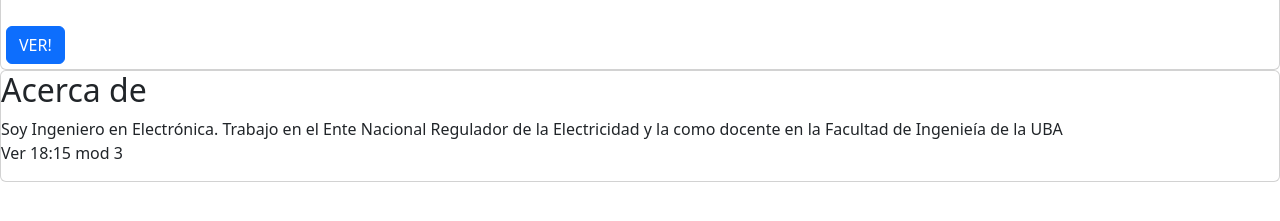
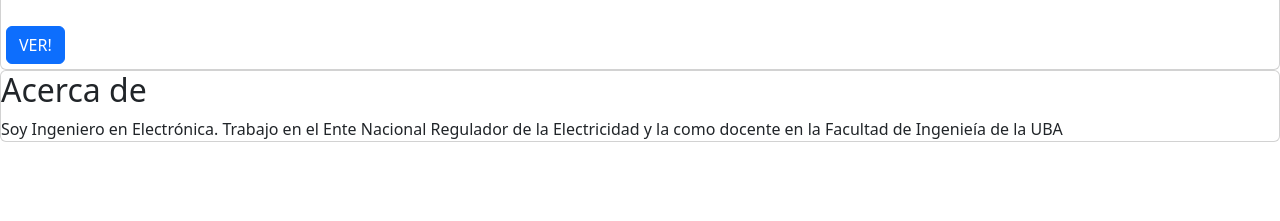
Before and after one commit to ferbonelli/Portfolio-FrontEnd, an Angular app in the folder MiPorfolio/: page / in a window 1280 px wide. Shown: the part 315-536 px from the top of the page. Built offline with nearby package versions, Linux system fonts and the light colour scheme.

Commit message:
Encabezado Problema imagen

```diff
--- a/MiPorfolio/src/app/componentes/acerca-de/acerca-de.component.html
+++ b/MiPorfolio/src/app/componentes/acerca-de/acerca-de.component.html
@@ -1,7 +1,6 @@
-<div class="card mat-card">
-    <div class="card-titles"> <h2>Acerca de</h2></div>
-    <div>Soy Ingeniero en Electrónica. Trabajo en el Ente Nacional Regulador de la Electricidad
-        y la como docente en la Facultad de Ingenieía de la UBA
+    <div class="card mat-card">
+        <div class="card-titles"> <h2>Acerca de</h2></div>
+        <div>Soy Ingeniero en Electrónica. Trabajo en el Ente Nacional Regulador de la Electricidad
+            y la como docente en la Facultad de Ingenieía de la UBA
+        </div>
     </div>
-    <p>Ver 18:15 mod 3</p>
-</div>
--- a/MiPorfolio/src/app/componentes/encabezado/encabezado.component.html
+++ b/MiPorfolio/src/app/componentes/encabezado/encabezado.component.html
@@ -22,10 +22,11 @@
 </nav>
 
 <!-- Cabecera con información-->
+
   <div class="card img-fluid" >
       <img class="card-img-top" src="./assets/img/electronica.png" alt="Card image" style="width:100%">
       <div class="card-img-overlay">
-      <img src="./assets/img/foto_mia2022.jpg" class="rounded-circle" width="100" heigth="100">
+        <img class="img-fluid" src="./assets/img/foto_mia2022.jpg" class="rounded-circle" width="100" heigth="auto">
       </div>
       <h4 class="card-title">Fernando Oscar Bonelli</h4>
         <p class="card-text">Poner información</p>
```
Lines whose indentation alone changed are shown as unchanged.
